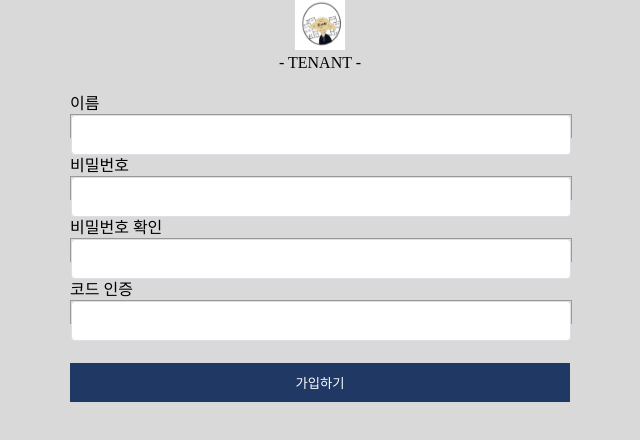
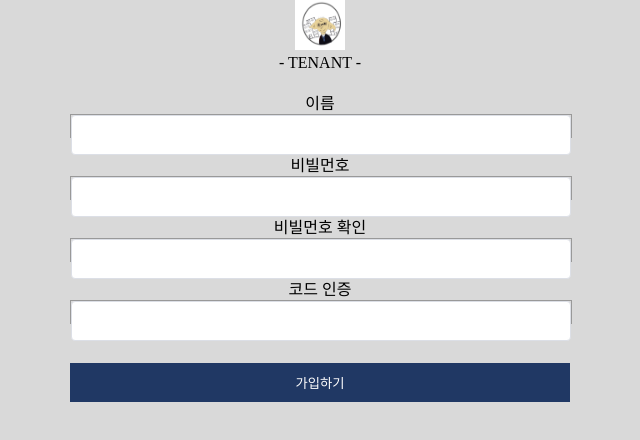
Before and after one commit to houseelfdobby/dobby_front, a Vue app: page /signup/tenant in a window 1280 px wide. Shown: the top 440 px of the page, without its empty margins (320-960 px from the left). Built offline with nearby package versions, Linux system fonts and the light colour scheme.

Commit message:
refac: template SignUpTent

```diff
--- a/src/router.js
+++ b/src/router.js
@@ -35,7 +35,6 @@ export default new Router({
       path: '/signup/houseowner',
       name: 'signup_houseowner',
       component: SignUpHouseOwner
-
     },
     {
       path: '/enroll',
--- a/src/views/SignUpTenant.vue
+++ b/src/views/SignUpTenant.vue
@@ -8,22 +8,14 @@
         <div class="SignUp-BannerText">- TENANT -</div>
         <br />
       </div>
-      <div class="SignUp-Form" align="left">
-        <div class="name SignUp-FormItem">
-          <div class="SignUp-FormLabel">이름</div>
-          <el-input class="SignUp-FormTextbox"></el-input>
-        </div>
-        <div class="PassWord SignUp-FormItem">
-          <div class="SignUp-FormLabel">비밀번호</div>
-          <el-input class="SignUp-FormTextbox"></el-input>
-        </div>
-        <div class="PassWordConfirm SignUp-FormItem">
-          <div class="SignUp-FormLabel">비밀번호 확인</div>
-          <el-input class="SignUp-FormTextbox"></el-input>
-        </div>
-        <div class="CodeCertification SignUp-FormItem">
-          <div class="SignUp-FormLabel">코드 인증</div>
-          <el-input class="SignUp-FormTextbox"></el-input>
+      <div class="SignUp-Form">
+        <div
+          class="name SignUp-FormItem"
+          v-for="(formItem,index) in formList"
+          :key="'singup'+index"
+        >
+          <div class="SignUp-FormLabel" v-text="formItem.name"></div>
+          <el-input class="SignUp-FormTextbox" :type="formItem.type" v-model="formItem.value"></el-input>
         </div>
         <div class="SignUp-FormItem">
           <input type="button" class="SignUp-FormEnroll" value="가입하기" />
@@ -34,7 +26,34 @@
 </template>
 
 <script>
-export default {};
+export default {
+  data() {
+    return {
+      formList: [
+        {
+          name: "이름",
+          type: "text",
+          value: ""
+        },
+        {
+          name: "비빌먼호",
+          type: "password",
+          value: ""
+        },
+        {
+          name: "비빌먼호 확인",
+          type: "password",
+          value: ""
+        },
+        {
+          name: "코드 인증",
+          type: "text",
+          value: ""
+        }
+      ]
+    };
+  }
+};
 </script>
 
 <style lang="scss" scoped>
```
